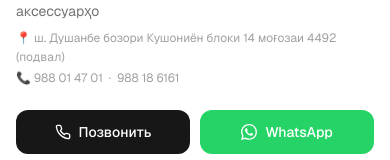
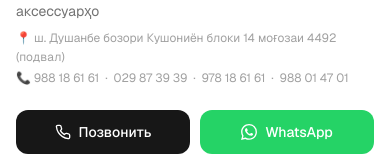
Before and after one commit to alyoshagafurov/shinesystems2, a Next.js app: page / in a window 390 px wide. Shown: the part 244-404 px from the top of the page. Built offline with nearby package versions, Linux system fonts and the light colour scheme; no server answers; the database is empty.

Commit message:
Update phone numbers: main 988186161, add 029873939, 978186161, 988014701

```diff
--- a/src/components/CompanyInfo.tsx
+++ b/src/components/CompanyInfo.tsx
@@ -15,14 +15,14 @@ export function CompanyInfo() {
             📍 ш. Душанбе бозори Кушониён блоки 14 моғозаи 4492 (подвал)
           </p>
           <p className="text-xs text-neutral-400 mt-0.5">
-            📞 988 01 47 01 &nbsp;·&nbsp; 988 18 6161
+            📞 988 18 61 61 &nbsp;·&nbsp; 029 87 39 39 &nbsp;·&nbsp; 978 18 61 61 &nbsp;·&nbsp; 988 01 47 01
           </p>
         </div>
       </div>
 
       <div className="grid grid-cols-2 sm:grid-cols-4 gap-2.5 mt-6">
         <a
-          href="tel:+992988014701"
+          href="tel:+992988186161"
           className="flex items-center justify-center gap-2 px-4 py-3 rounded-xl bg-neutral-900 text-white text-sm font-medium active:scale-[0.97] transition-transform"
         >
           <svg width="16" height="16" viewBox="0 0 24 24" fill="none" stroke="currentColor" strokeWidth="2" strokeLinecap="round" strokeLinejoin="round">
@@ -32,7 +32,7 @@ export function CompanyInfo() {
         </a>
 
         <a
-          href="https://wa.me/992988014701"
+          href="https://wa.me/992988186161"
           target="_blank"
           rel="noopener"
           className="flex items-center justify-center gap-2 px-4 py-3 rounded-xl bg-[#25D366] text-white text-sm font-medium active:scale-[0.97] transition-transform"
```
